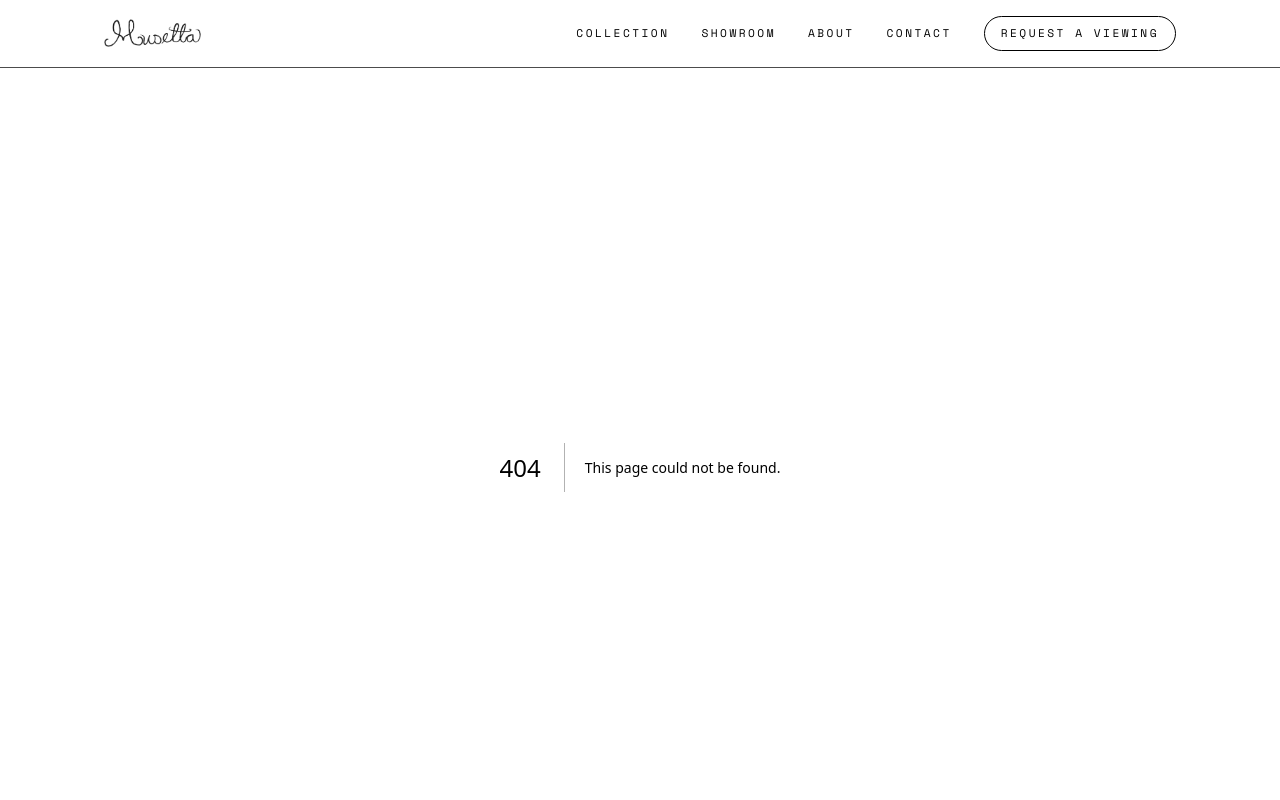
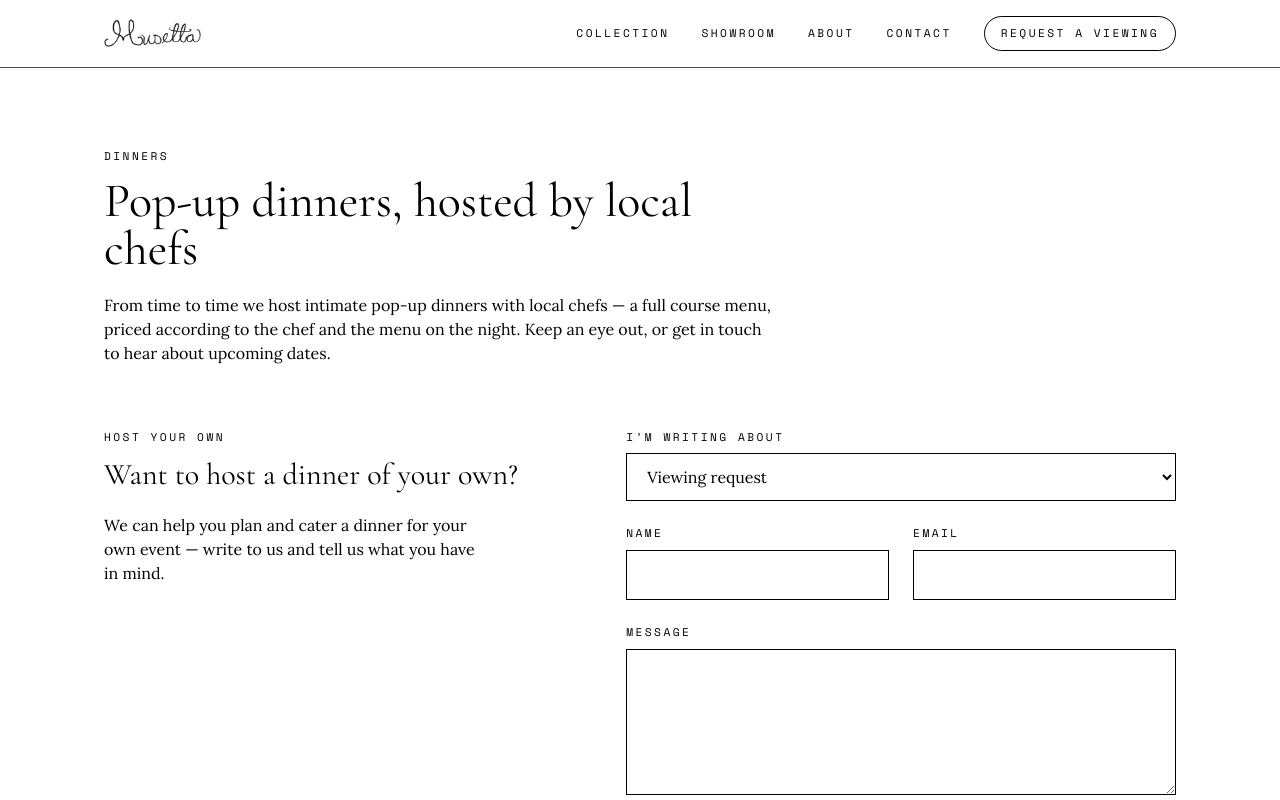
Before and after one commit to miacollis35-rgb/musetta-site, a Next.js app: page /dinners in a window 1280 px wide. Before the commit this address had no page. Shown: the top 800 px of the page. Built offline with nearby package versions, Linux system fonts and the light colour scheme.

Commit message:
Add dinners page

```diff
--- /dev/null
+++ b/src/app/dinners/page.tsx
@@ -0,0 +1,35 @@
+import ContactForm from "@/components/ContactForm";
+
+export default function Dinners() {
+  return (
+    <section className="mx-auto max-w-6xl px-6 py-16 md:px-10 md:py-20">
+      <div className="max-w-2xl">
+        <p className="eyebrow text-bronze">Dinners</p>
+        <h1 className="font-display mt-3 text-4xl md:text-5xl">
+          Pop-up dinners, hosted by local chefs
+        </h1>
+        <p className="mt-5 text-ink-soft">
+          From time to time we host intimate pop-up dinners with local chefs
+          — a full course menu, priced according to the chef and the menu on
+          the night. Keep an eye out, or get in touch to hear about upcoming
+          dates.
+        </p>
+      </div>
+
+      <div className="mt-16 grid gap-16 md:grid-cols-[1fr_1.2fr]">
+        <div>
+          <p className="eyebrow text-ink-soft">Host your own</p>
+          <h2 className="font-display mt-3 text-2xl md:text-3xl">
+            Want to host a dinner of your own?
+          </h2>
+          <p className="mt-5 max-w-sm text-ink-soft">
+            We can help you plan and cater a dinner for your own event —
+            write to us and tell us what you have in mind.
+          </p>
+        </div>
+
+        <ContactForm />
+      </div>
+    </section>
+  );
+}
```
